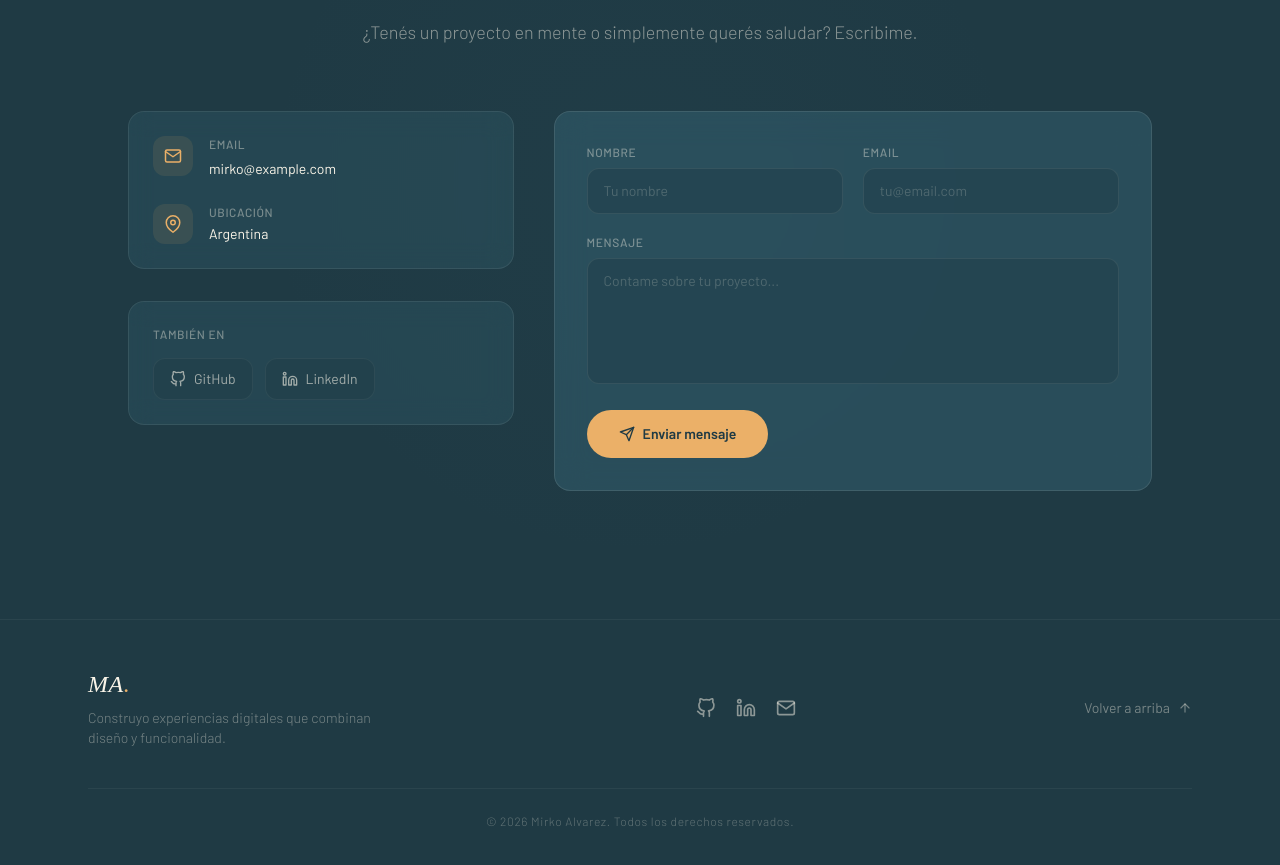
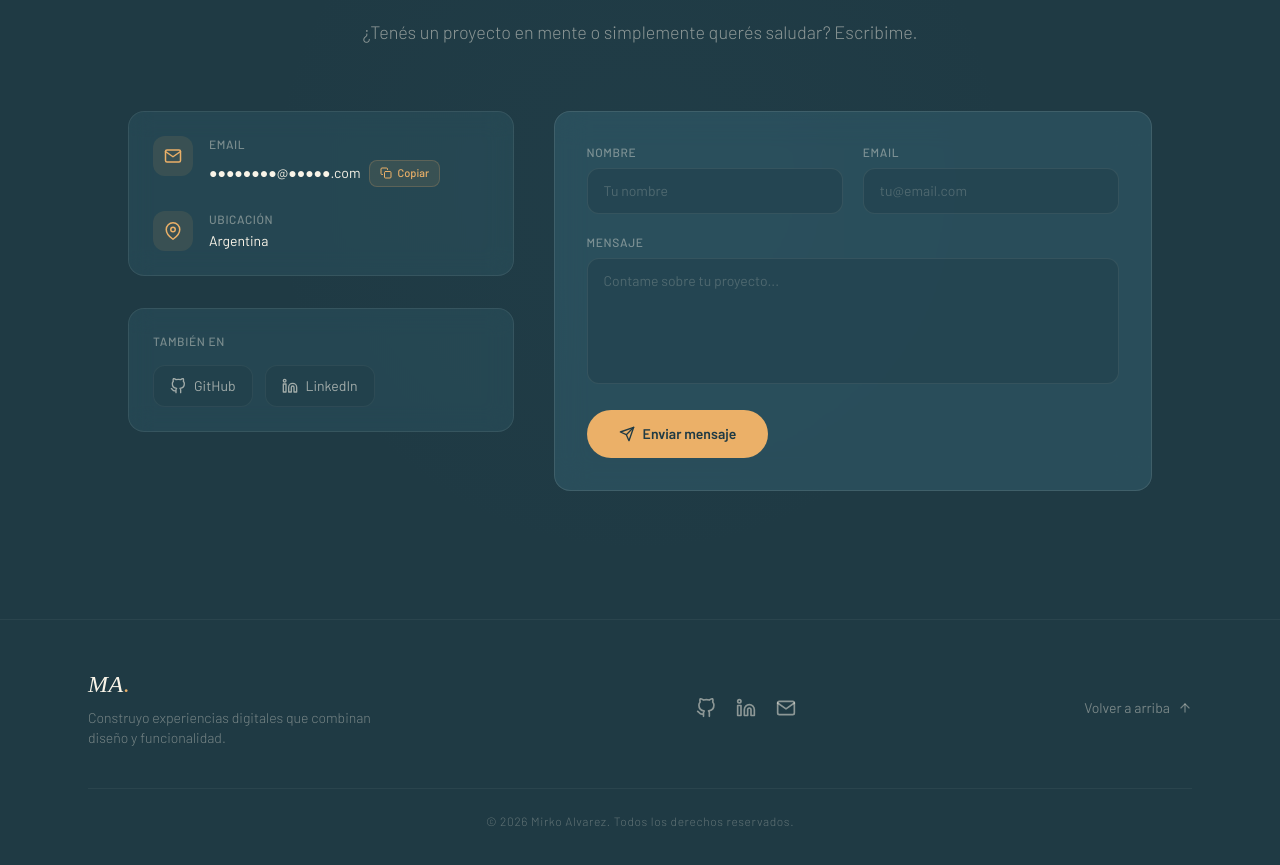
Before and after one commit to Mirkoalvarez/Portfolio-MirkoAlvarez, a React (Vite) app: page / in a window 1280 px wide. Shown: the part 3600-4465 px from the top of the page. Built offline with nearby package versions, Linux system fonts and the light colour scheme; a web font is replaced by a local one.

Commit message:
contact update
oculto email para proteger contra spam

```diff
--- a/src/pages/Contact.tsx
+++ b/src/pages/Contact.tsx
@@ -1,13 +1,30 @@
-import { useState, type FormEvent } from 'react'
+import { useState, useRef, type FormEvent } from 'react'
 import { motion } from 'framer-motion'
-import { FiMail, FiMapPin, FiSend, FiGithub, FiLinkedin, FiCheckCircle } from 'react-icons/fi'
+import { FiMail, FiMapPin, FiSend, FiGithub, FiLinkedin, FiCheckCircle, FiCopy, FiCheck } from 'react-icons/fi'
 import SectionReveal from '../components/SectionReveal'
 import SectionHeading from '../components/SectionHeading'
-import profile from '../data/profile.json'
+import profileData from '../data/profile.json'
+const { github, linkedin, location } = profileData
+
+// Email split into parts — assembled only at runtime, never in plain HTML
+const EMAIL_PARTS = ['mirko.alvarez01', '@', 'gmail', '.', 'com']
 
 export default function Contact() {
   const [formData, setFormData] = useState({ name: '', email: '', message: '' })
   const [status, setStatus] = useState<'idle' | 'sending' | 'sent' | 'error'>('idle')
+  const [emailCopied, setEmailCopied] = useState(false)
+  const [emailRevealed, setEmailRevealed] = useState(false)
+  const copyTimeoutRef = useRef<ReturnType<typeof setTimeout> | null>(null)
+
+  const handleCopyEmail = () => {
+    const address = EMAIL_PARTS.join('')
+    navigator.clipboard.writeText(address).then(() => {
+      setEmailRevealed(true)
+      setEmailCopied(true)
+      if (copyTimeoutRef.current) clearTimeout(copyTimeoutRef.current)
+      copyTimeoutRef.current = setTimeout(() => setEmailCopied(false), 2500)
+    })
+  }
 
   const handleSubmit = (e: FormEvent) => {
     e.preventDefault()
@@ -48,11 +65,28 @@ export default function Contact() {
                   <div className="w-10 h-10 rounded-xl bg-amber/10 flex items-center justify-center shrink-0">
                     <FiMail className="text-amber" size={18} />
                   </div>
-                  <div>
-                    <p className="text-cream/40 text-xs font-body font-medium tracking-wider uppercase mb-1">Email</p>
-                    <a href={`mailto:${profile.email}`} className="text-cream text-sm font-body hover:text-amber transition-colors duration-300">
-                      {profile.email}
-                    </a>
+                  <div className="flex-1 min-w-0">
+                    <p className="text-cream/40 text-xs font-body font-medium tracking-wider uppercase mb-2">Email</p>
+                    <div className="flex items-center gap-2">
+                      {/* Email shown only after user reveals it — never in raw HTML */}
+                      <span className="text-cream text-sm font-body truncate">
+                        {emailRevealed ? EMAIL_PARTS.join('') : '●●●●●●●●@●●●●●.com'}
+                      </span>
+                      <motion.button
+                        type="button"
+                        onClick={handleCopyEmail}
+                        title="Copiar email"
+                        className={`shrink-0 flex items-center gap-1.5 px-2.5 py-1 rounded-lg text-[11px] font-body font-medium transition-all duration-300 ${emailCopied
+                            ? 'bg-green-500/15 text-green-400 border border-green-500/20'
+                            : 'bg-amber/10 text-amber border border-amber/20 hover:bg-amber/20'
+                          }`}
+                        whileHover={{ scale: 1.05 }}
+                        whileTap={{ scale: 0.95 }}
+                      >
+                        {emailCopied ? <FiCheck size={12} /> : <FiCopy size={12} />}
+                        {emailCopied ? 'Copiado' : 'Copiar'}
+                      </motion.button>
+                    </div>
                   </div>
                 </div>
 
@@ -62,7 +96,7 @@ export default function Contact() {
                   </div>
                   <div>
                     <p className="text-cream/40 text-xs font-body font-medium tracking-wider uppercase mb-1">Ubicación</p>
-                    <p className="text-cream text-sm font-body">{profile.location}</p>
+                    <p className="text-cream text-sm font-body">{location}</p>
                   </div>
                 </div>
               </div>
@@ -72,7 +106,7 @@ export default function Contact() {
                 <p className="text-cream/40 text-xs font-body font-medium tracking-wider uppercase mb-4">También en</p>
                 <div className="flex gap-3">
                   <a
-                    href={profile.github}
+                    href={github}
                     target="_blank"
                     rel="noopener noreferrer"
                     className="flex items-center gap-2 px-4 py-2.5 rounded-xl bg-navy/30 border border-cream/5 text-cream/60 hover:text-amber hover:border-amber/20 transition-all duration-300 text-sm font-body"
@@ -81,7 +115,7 @@ export default function Contact() {
                     GitHub
                   </a>
                   <a
-                    href={profile.linkedin}
+                    href={linkedin}
                     target="_blank"
                     rel="noopener noreferrer"
                     className="flex items-center gap-2 px-4 py-2.5 rounded-xl bg-navy/30 border border-cream/5 text-cream/60 hover:text-amber hover:border-amber/20 transition-all duration-300 text-sm font-body"
@@ -146,11 +180,10 @@ export default function Contact() {
               <motion.button
                 type="submit"
                 disabled={status === 'sending' || status === 'sent'}
-                className={`w-full sm:w-auto flex items-center justify-center gap-2 px-8 py-3.5 rounded-full font-body font-semibold text-sm transition-all duration-300 ${
-                  status === 'sent'
+                className={`w-full sm:w-auto flex items-center justify-center gap-2 px-8 py-3.5 rounded-full font-body font-semibold text-sm transition-all duration-300 ${status === 'sent'
                     ? 'bg-green-500/20 text-green-400 border border-green-500/30'
                     : 'bg-amber text-navy hover:bg-amber-dark hover:shadow-lg hover:shadow-amber/20'
-                }`}
+                  }`}
                 whileHover={status === 'idle' ? { scale: 1.03 } : {}}
                 whileTap={status === 'idle' ? { scale: 0.97 } : {}}
               >
```
